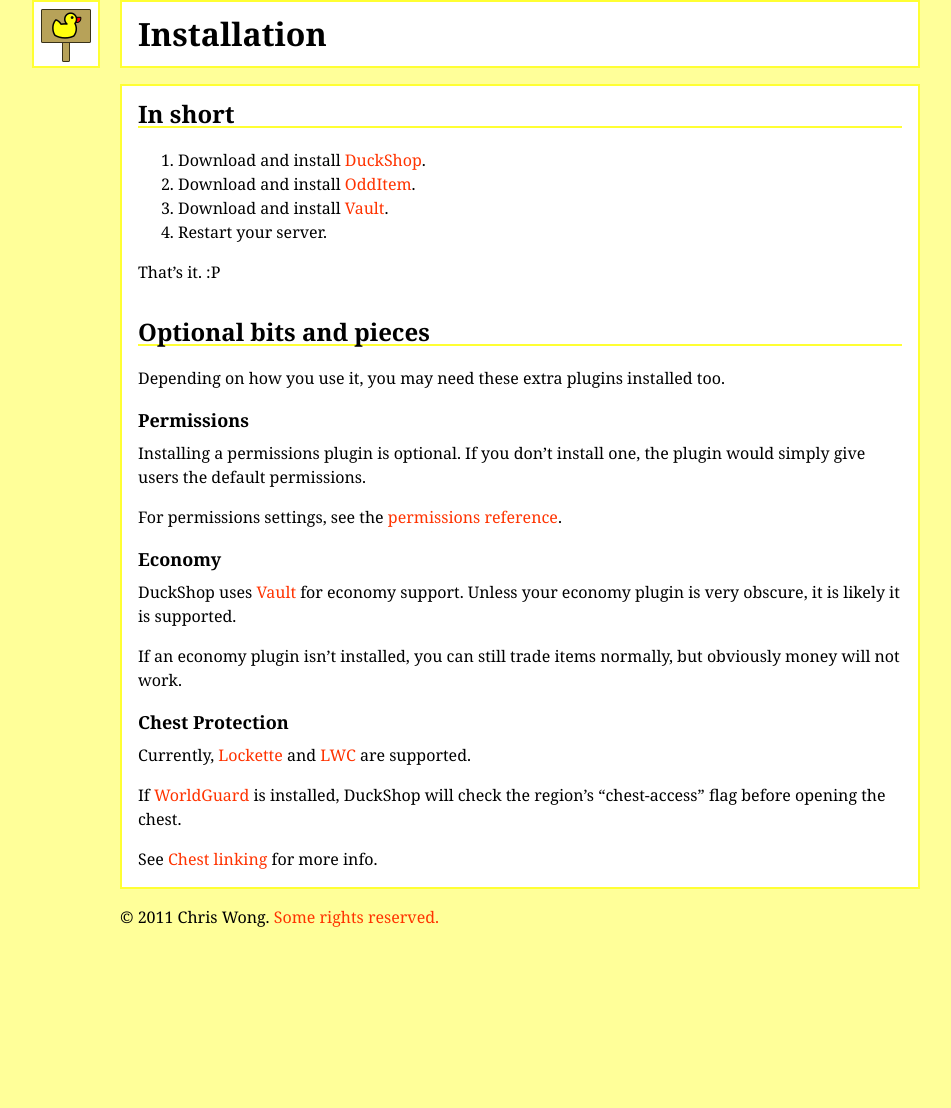
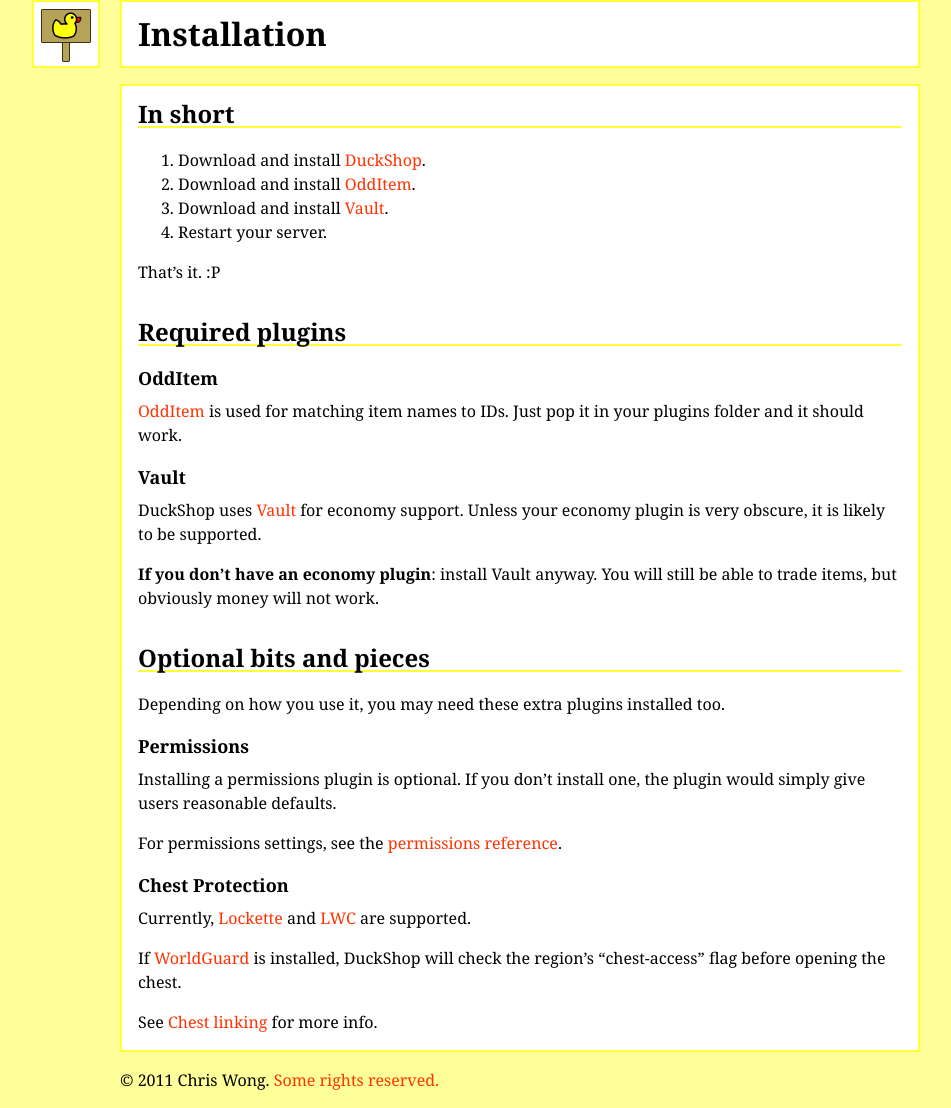
Before and after one commit to chrisyco/duckshop, a Jekyll site: the page built from install/index.markdown, in a window 1280 px wide. Shown: the whole page, without its empty margins (120-1071 px from the left). Built offline with Jekyll 4.4.1, drawn with Linux system fonts in a browser that asks for light colours; Markdown is read by kramdown in place of the engine named in the settings; before the commit the page ends 945 px from its top, so only the background shows below that.

Commit message:
Clarified dependencies

```diff
--- a/install/index.markdown
+++ b/install/index.markdown
@@ -18,6 +18,21 @@ That's it. :P
 [Vault]: http://dev.bukkit.org/server-mods/vault/
 
 
+Required plugins
+----------------
+
+### OddItem ###
+
+[OddItem][] is used for matching item names to IDs. Just pop it in your plugins folder and it should work.
+
+
+### Vault ###
+
+DuckShop uses [Vault][] for economy support. Unless your economy plugin is very obscure, it is likely to be supported.
+
+**If you don't have an economy plugin**: install Vault anyway. You will still be able to trade items, but obviously money will not work.
+
+
 Optional bits and pieces
 ------------------------
 
@@ -26,16 +41,9 @@ Depending on how you use it, you may need these extra plugins installed too.
 
 ### Permissions ###
 
-Installing a permissions plugin is optional. If you don't install one, the plugin would simply give users the default permissions.
+Installing a permissions plugin is optional. If you don't install one, the plugin would simply give users reasonable defaults.
 
 For permissions settings, see the [permissions reference]({{ site.baseurl }}/install/permissions).
-
-
-### Economy ###
-
-DuckShop uses [Vault][] for economy support. Unless your economy plugin is very obscure, it is likely it is supported.
-
-If an economy plugin isn't installed, you can still trade items normally, but obviously money will not work.
 
 
 ### Chest Protection ###
```
